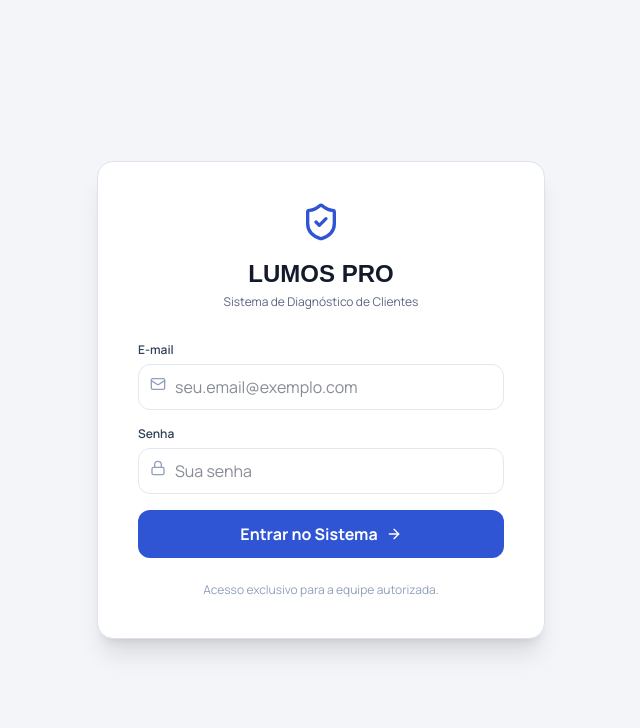
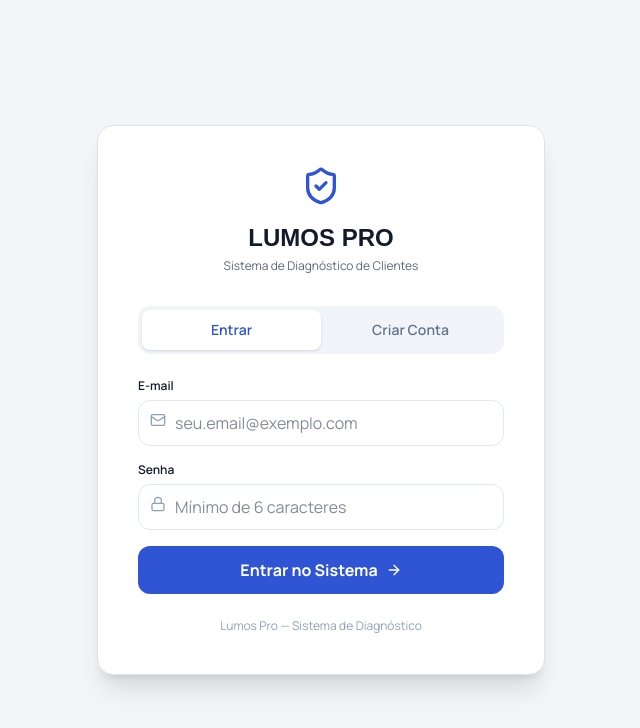
Before and after one commit to fernandoppx/LUMOS-PRO-, a React (Vite) app: page /#/clientes in a window 1280 px wide. Shown: the top 728 px of the page, without its empty margins (319-959 px from the left). Built offline with nearby package versions, Linux system fonts and the light colour scheme; no server answers; a web font is replaced by a local one.

Commit message:
Update LoginPage.tsx
Adicionar cadastro público ao login Lumos Pro

```diff
--- a/src/pages/LoginPage.tsx
+++ b/src/pages/LoginPage.tsx
@@ -1,4 +1,3 @@
-
 import React, { useState } from 'react';
 import { supabase } from '../lib/supabase';
 import {
@@ -16,37 +15,70 @@ interface LoginPageProps {
 export const LoginPage: React.FC<LoginPageProps> = ({
   onSuccess
 }) => {
+  const [isRegister, setIsRegister] = useState(false);
   const [email, setEmail] = useState('');
   const [password, setPassword] = useState('');
   const [loading, setLoading] = useState(false);
   const [errorMessage, setErrorMessage] =
     useState<string | null>(null);
 
-  const handleSubmit = async (e: React.FormEvent) => {
+  const handleSubmit = async (
+    e: React.FormEvent
+  ) => {
     e.preventDefault();
-
     setLoading(true);
     setErrorMessage(null);
 
     try {
-      const { data, error } =
-        await supabase.auth.signInWithPassword({
+      const credentials = {
         email: email.trim().toLowerCase(),
         password
-        });
+      };
+
+      if (isRegister) {
+        const { data, error } =
+          await supabase.auth.signUp(credentials);
+
+        if (error) throw error;
+
+        if (!data.session) {
+          setErrorMessage(
+            'Conta criada. Verifique seu e-mail para confirmar o cadastro.'
+          );
+          return;
+        }
+      } else {
+        const { data, error } =
+          await supabase.auth.signInWithPassword(
+            credentials
+          );
 
         if (error) throw error;
 
         if (!data.session) {
           throw new Error('Sessão não iniciada.');
         }
+      }
 
       onSuccess();
-    } catch (error) {
-      console.error('Falha ao entrar no sistema:', error);
+    } catch (error: unknown) {
+      const message = error instanceof Error
+        ? error.message
+        : '';
+
+      if (message.includes('already registered')) {
         setErrorMessage(
-        'Não foi possível entrar. Verifique seu e-mail e senha.'
+          'Este e-mail já está cadastrado. Utilize Entrar.'
         );
+      } else if (message.includes('rate limit')) {
+        setErrorMessage(
+          'Limite temporário de tentativas atingido. Tente novamente mais tarde.'
+        );
+      } else {
+        setErrorMessage(
+          'Não foi possível continuar. Verifique os dados informados.'
+        );
+      }
     } finally {
       setLoading(false);
     }
@@ -54,7 +86,6 @@ export const LoginPage: React.FC<LoginPageProps> = ({
 
   return (
     <div className="min-h-screen flex items-center justify-center p-4 bg-[#f3f5f9] dark:bg-[#0e1320]">
-
       <div className="max-w-md w-full bg-white dark:bg-[#161d2e] rounded-2xl shadow-xl border border-[#dde2ec] dark:border-slate-800 p-8 sm:p-10">
 
         <div className="text-center mb-8">
@@ -69,10 +100,44 @@ export const LoginPage: React.FC<LoginPageProps> = ({
           </p>
         </div>
 
-        <form onSubmit={handleSubmit} className="space-y-4">
+        <div className="flex bg-slate-100 dark:bg-slate-800 rounded-xl p-1 mb-6">
+          <button
+            type="button"
+            onClick={() => {
+              setIsRegister(false);
+              setErrorMessage(null);
+            }}
+            className={`flex-1 py-2.5 text-sm font-semibold rounded-lg ${
+              !isRegister
+                ? 'bg-white dark:bg-slate-700 text-[#2f55d4] shadow-sm'
+                : 'text-slate-500'
+            }`}
+          >
+            Entrar
+          </button>
 
+          <button
+            type="button"
+            onClick={() => {
+              setIsRegister(true);
+              setErrorMessage(null);
+            }}
+            className={`flex-1 py-2.5 text-sm font-semibold rounded-lg ${
+              isRegister
+                ? 'bg-white dark:bg-slate-700 text-[#2f55d4] shadow-sm'
+                : 'text-slate-500'
+            }`}
+          >
+            Criar Conta
+          </button>
+        </div>
+
+        <form
+          onSubmit={handleSubmit}
+          className="space-y-4"
+        >
           <div>
-            <label className="block text-xs font-semibold text-slate-700 dark:text-slate-300 mb-1.5">
+            <label className="block text-xs font-semibold mb-1.5 dark:text-white">
               E-mail
             </label>
 
@@ -83,7 +148,7 @@ export const LoginPage: React.FC<LoginPageProps> = ({
                 type="email"
                 required
                 value={email}
-                onChange={(e) => setEmail(e.target.value)}
+                onChange={e => setEmail(e.target.value)}
                 placeholder="seu.email@exemplo.com"
                 autoComplete="email"
                 className="w-full pl-9 pr-3 py-2.5 rounded-xl border border-slate-200 dark:border-slate-700 bg-white dark:bg-slate-900 text-slate-900 dark:text-white"
@@ -92,7 +157,7 @@ export const LoginPage: React.FC<LoginPageProps> = ({
           </div>
 
           <div>
-            <label className="block text-xs font-semibold text-slate-700 dark:text-slate-300 mb-1.5">
+            <label className="block text-xs font-semibold mb-1.5 dark:text-white">
               Senha
             </label>
 
@@ -102,19 +167,27 @@ export const LoginPage: React.FC<LoginPageProps> = ({
               <input
                 type="password"
                 required
+                minLength={6}
                 value={password}
-                onChange={(e) => setPassword(e.target.value)}
-                placeholder="Sua senha"
-                autoComplete="current-password"
+                onChange={e => setPassword(e.target.value)}
+                placeholder="Mínimo de 6 caracteres"
+                autoComplete={
+                  isRegister
+                    ? 'new-password'
+                    : 'current-password'
+                }
                 className="w-full pl-9 pr-3 py-2.5 rounded-xl border border-slate-200 dark:border-slate-700 bg-white dark:bg-slate-900 text-slate-900 dark:text-white"
               />
             </div>
           </div>
 
           {errorMessage && (
-            <div role="alert" className="flex items-center gap-2 text-xs text-rose-600">
+            <div
+              role="alert"
+              className="flex items-start gap-2 text-xs text-rose-600"
+            >
               <AlertCircle className="w-4 h-4 shrink-0" />
-              {errorMessage}
+              <span>{errorMessage}</span>
             </div>
           )}
 
@@ -123,14 +196,21 @@ export const LoginPage: React.FC<LoginPageProps> = ({
             disabled={loading}
             className="w-full py-3 bg-[#2f55d4] hover:bg-[#2544ad] text-white rounded-xl font-bold flex items-center justify-center gap-2 disabled:opacity-50"
           >
-            {loading ? 'Entrando...' : 'Entrar no Sistema'}
-            {!loading && <ArrowRight className="w-4 h-4" />}
+            {loading
+              ? 'Aguarde...'
+              : isRegister
+                ? 'Criar Conta e Entrar'
+                : 'Entrar no Sistema'
+            }
+
+            {!loading && (
+              <ArrowRight className="w-4 h-4" />
+            )}
           </button>
-
         </form>
 
         <p className="text-center text-xs text-slate-400 mt-6">
-          Acesso exclusivo para a equipe autorizada.
+          Lumos Pro — Sistema de Diagnóstico
         </p>
       </div>
     </div>
```
Lines whose indentation alone changed are shown as unchanged.
